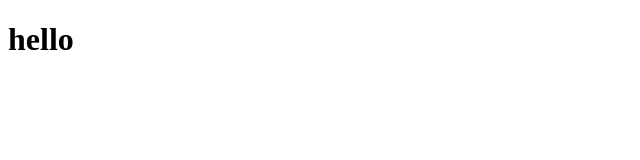
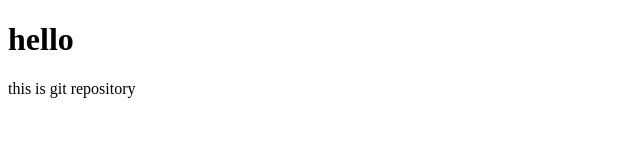
Before and after one commit to Muthurajut/made_withSecond, a plain HTML site: page index.html in a window 1280 px wide. Shown: the whole page, without its empty margins (0-640 px from the left). Drawn offline with Linux system fonts and the light colour scheme.

Commit message:
second changes done

```diff
--- a/index.html
+++ b/index.html
@@ -7,5 +7,6 @@
 </head>
 <body>
     <h1>hello</h1>
+    <p>this is git repository</p>
 </body>
 </html>
```
